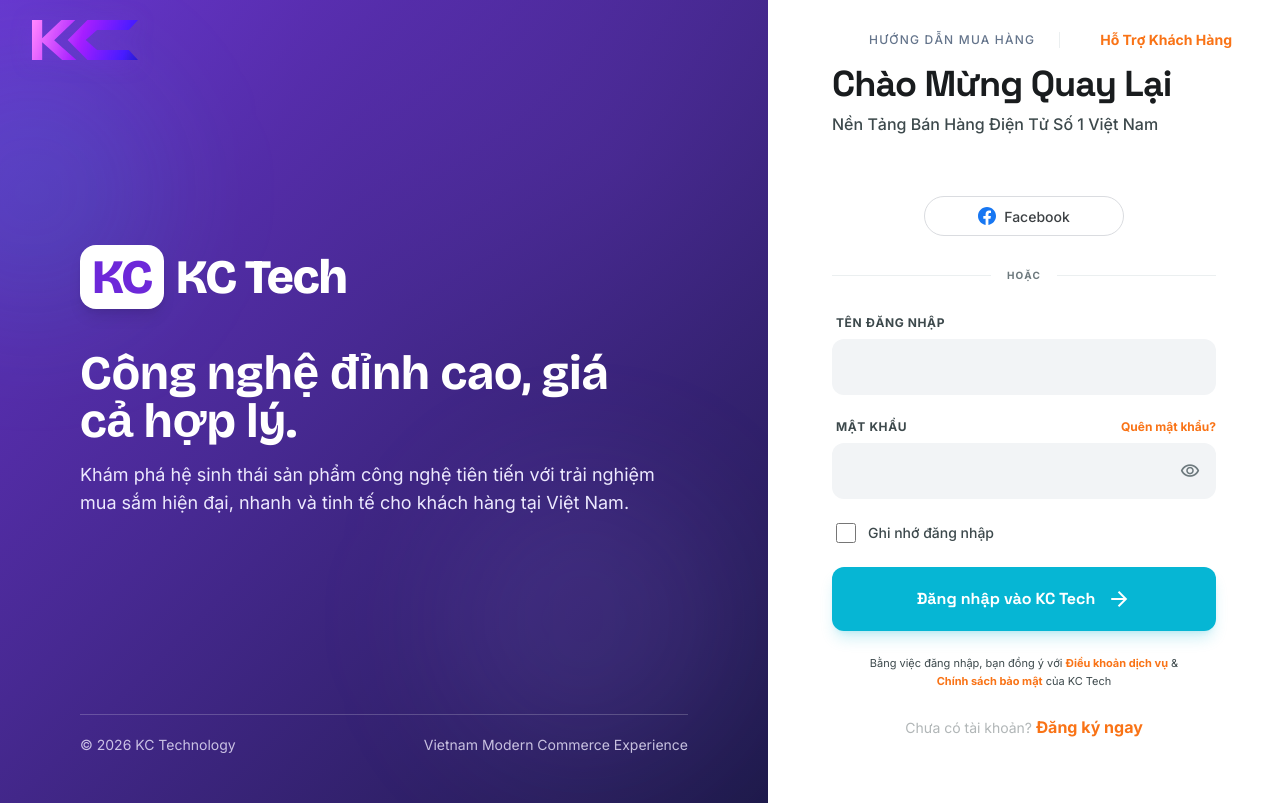
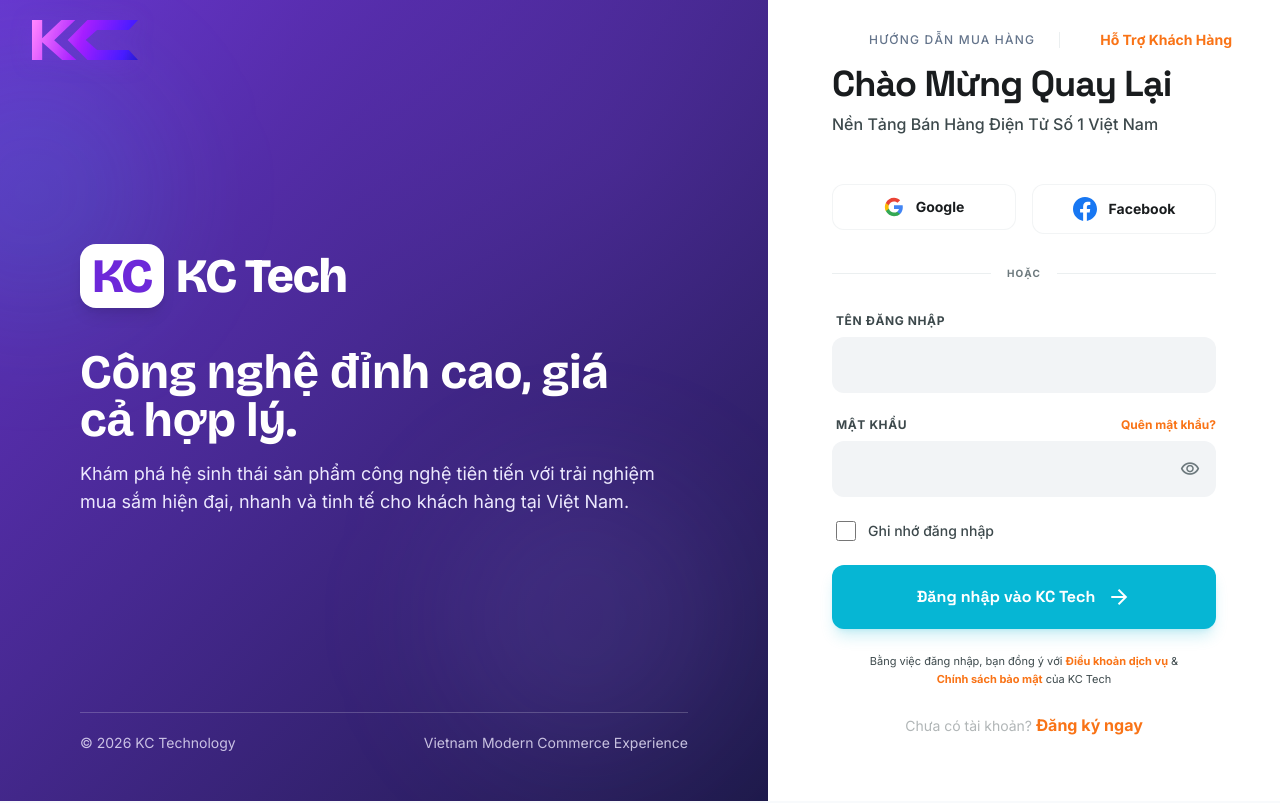
Before and after one commit to HungCode68/ECommerce, a React (Vite) app: page /dang-nhap in a window 1280 px wide. Built offline with nearby package versions, Linux system fonts and the light colour scheme; no server answers.

Commit message:
fix gg login button

```diff
--- a/src/features/auth/GoogleLoginButton.tsx
+++ b/src/features/auth/GoogleLoginButton.tsx
@@ -1,4 +1,4 @@
-import React, { useEffect, useRef } from 'react'
+import { type ReactNode, useEffect } from 'react'
 import { useNavigate } from 'react-router-dom'
 import { useMutation } from '@tanstack/react-query'
 import { toast } from 'sonner'
@@ -12,46 +12,15 @@ const GOOGLE_SCRIPT_ID = 'google-identity-services'
 
 type GoogleLoginButtonProps = {
   className?: string
+  children?: ReactNode
 }
 
-export const GoogleLoginButton = React.memo(function GoogleLoginButton({ className }: GoogleLoginButtonProps) {
+export function GoogleLoginButton({ className, children }: GoogleLoginButtonProps) {
   const navigate = useNavigate()
   const { setAuth } = useAuthStore()
-  const containerRef = useRef<HTMLDivElement>(null)
-  const isRenderedRef = useRef(false)
   const clientId = import.meta.env.VITE_GOOGLE_CLIENT_ID
 
-  const renderGoogleButton = () => {
-    if (!containerRef.current || !window.google?.accounts.id) return
-
-    // Xóa sạch DOM rác nếu có
-    containerRef.current.innerHTML = ''
-
-    // Khởi tạo lại với callback mới
-    window.google.accounts.id.initialize({
-      client_id: clientId as string,
-      callback: (response) => {
-        if (!response.credential) {
-          toast.error('Google không trả về credential hợp lệ')
-          // Nếu Google trả về lỗi, render lại nút để chống liệt
-          renderGoogleButton()
-          return
-        }
-        loginWithGoogle({ credential: response.credential })
-      },
-    })
-
-    window.google.accounts.id.renderButton(containerRef.current, {
-      theme: 'outline',
-      size: 'large',
-      text: 'signin',
-      shape: 'pill',
-      width: 200,
-      logo_alignment: 'left',
-    })
-  }
-
-  const { mutate: loginWithGoogle } = useMutation({
+  const { mutate: loginWithGoogle, isPending } = useMutation({
     mutationFn: authApi.loginWithGoogle,
     onSuccess: (res) => {
       setAuth(res.user, res.access_token, res.refresh_token)
@@ -64,69 +33,60 @@ export const GoogleLoginButton = React.memo(function GoogleLoginButton({ classNa
     },
     onError: (error) => {
       toast.error(getErrorMessage(error, 'Không thể đăng nhập bằng Google'))
-      // QUAN TRỌNG: Google tự động làm "liệt" nút sau 1 lần click thành công (lấy được credential).
-      // Nếu call API lỗi (ví dụ backend sập, user chưa đăng ký...), ta bắt buộc phải vẽ lại nút
-      // để user có thể click lại lần 2 mà không cần F5.
-      renderGoogleButton()
     },
   })
 
   useEffect(() => {
-    if (!clientId || !containerRef.current) return
-
-    const initGoogle = () => {
-      if (isRenderedRef.current) return
-      renderGoogleButton()
-      isRenderedRef.current = true
+    if (!clientId) {
+      return
     }
 
-    if (window.google?.accounts.id) {
-      initGoogle()
-    } else {
-      const existingScript = document.getElementById(GOOGLE_SCRIPT_ID)
-      if (existingScript) {
-        existingScript.addEventListener('load', initGoogle)
-      } else {
+    const loadScript = () => {
+      if (document.getElementById(GOOGLE_SCRIPT_ID)) return
       const script = document.createElement('script')
       script.id = GOOGLE_SCRIPT_ID
       script.src = 'https://accounts.google.com/gsi/client'
       script.async = true
       script.defer = true
-        script.onload = initGoogle
-        script.onerror = () => {
-          console.error('[GOOGLE_LOGIN] Không thể tải Google SDK')
-        }
       document.head.appendChild(script)
     }
+
+    loadScript()
+  }, [clientId])
+
+  const handleGoogleLogin = () => {
+    if (!window.google?.accounts.id || !clientId) return
+
+    window.google.accounts.id.initialize({
+      client_id: clientId,
+      callback: (response) => {
+        if (!response.credential) {
+          toast.error('Google không trả về credential hợp lệ')
+          return
         }
-
-    return () => {
-      isRenderedRef.current = false
-      // Hủy bỏ mọi kết nối/hiển thị của Google SDK trên trang khi component bị gỡ
-      if (window.google?.accounts.id) {
-        ;(window.google.accounts.id as any).cancel()
+        loginWithGoogle({ credential: response.credential })
+      },
+    })
+    window.google.accounts.id.prompt()
   }
-    }
-  }, [clientId])
 
   if (!clientId) {
     return (
-      <div
-        className={cn(
-          'flex items-center justify-center rounded-xl border border-amber-500/30 bg-amber-500/10 px-4 py-3 text-xs uppercase tracking-wider text-amber-200',
+      <div className={cn(
+        'rounded-xl border border-amber-500/30 bg-amber-500/10 px-4 py-3 text-xs uppercase tracking-wider text-amber-200',
         className,
-        )}
-      >
-        Thiếu VITE_GOOGLE_CLIENT_ID
+      )}>
+        Thiếu `VITE_GOOGLE_CLIENT_ID`
       </div>
     )
   }
 
-  // Bọc iframe container trong thẻ cha để cô lập nó khỏi quá trình React DOM diffing
-  // Sử dụng pointer-events-auto và z-index để chống lỗi bị component khác đè
   return (
-    <div className={cn('relative z-50 flex items-center justify-center pointer-events-auto', className)}>
-      <div ref={containerRef} />
+    <div
+      className={cn('cursor-pointer', className, isPending && 'pointer-events-none opacity-70')}
+      onClick={handleGoogleLogin}
+    >
+      {children}
     </div>
   )
-})
+}
--- a/src/pages/Login/LoginPage.tsx
+++ b/src/pages/Login/LoginPage.tsx
@@ -156,14 +156,24 @@ export function LoginPage() {
                 <h1 className="font-headline text-4xl font-bold text-on-surface tracking-tight mb-2">Chào Mừng Quay Lại</h1>
                 <p className="text-on-surface-variant font-medium">Nền Tảng Bán Hàng Điện Tử Số 1 Việt Nam</p>
               </header>
-              <div className="flex flex-wrap justify-center gap-3 mb-8 w-full">
-                <GoogleLoginButton className="w-[200px]" />
-                <FacebookLoginButton className="w-[200px]">
-                  <div className="flex items-center justify-center gap-2 px-3 w-full h-[40px] rounded-full border border-[#dadce0] bg-white hover:bg-gray-50 transition-colors cursor-pointer">
-                    <svg xmlns="http://www.w3.org/2000/svg" width="18" height="18" viewBox="0 0 24 24" fill="#1877F2">
+              <div className="grid grid-cols-2 gap-4 mb-8">
+                <GoogleLoginButton className="rounded-xl">
+                  <div className="flex items-center justify-center gap-3 py-3 px-4 rounded-xl bg-surface-container-lowest border border-outline-variant/20 hover:bg-surface-bright transition-all group">
+                    <svg className="w-5 h-5" viewBox="0 0 24 24">
+                      <path d="M22.56 12.25c0-.78-.07-1.53-.2-2.25H12v4.26h5.92c-.26 1.37-1.04 2.53-2.21 3.31v2.77h3.57c2.08-1.92 3.28-4.74 3.28-8.09z" fill="#4285F4"></path>
+                      <path d="M12 23c2.97 0 5.46-.98 7.28-2.66l-3.57-2.77c-.98.66-2.23 1.06-3.71 1.06-2.86 0-5.29-1.93-6.16-4.53H2.18v2.84C3.99 20.53 7.7 23 12 23z" fill="#34A853"></path>
+                      <path d="M5.84 14.09c-.22-.66-.35-1.36-.35-2.09s.13-1.43.35-2.09V7.07H2.18C1.43 8.55 1 10.22 1 12s.43 3.45 1.18 4.93l2.85-2.22.81-.62z" fill="#FBBC05"></path>
+                      <path d="M12 5.38c1.62 0 3.06.56 4.21 1.64l3.15-3.15C17.45 2.09 14.97 1 12 1 7.7 1 3.99 3.47 2.18 7.07l3.66 2.84c.87-2.6 3.3-4.53 6.16-4.53z" fill="#EA4335"></path>
+                    </svg>
+                    <span className="text-sm font-bold text-on-surface group-hover:text-primary transition-colors">Google</span>
+                  </div>
+                </GoogleLoginButton>
+                <FacebookLoginButton className="rounded-xl">
+                  <div className="flex items-center justify-center gap-3 py-3 px-4 rounded-xl bg-surface-container-lowest border border-outline-variant/20 hover:bg-surface-bright transition-all group">
+                    <svg xmlns="http://www.w3.org/2000/svg" width="24" height="24" viewBox="0 0 24 24" fill="#1877F2">
                       <path d="M24 12.073c0-6.627-5.373-12-12-12s-12 5.373-12 12c0 5.99 4.388 10.954 10.125 11.854v-8.385H7.078v-3.469h3.047V9.43c0-3.007 1.792-4.669 4.533-4.669 1.312 0 2.686.235 2.686.235v2.953H15.83c-1.491 0-1.956.925-1.956 1.874v2.25h3.328l-.532 3.47h-2.796v8.385C19.612 23.027 24 18.062 24 12.073z" />
                     </svg>
-                    <span className="text-[14px] font-medium text-[#3c4043]">Facebook</span>
+                    <span className="text-sm font-bold text-on-surface group-hover:text-primary transition-colors">Facebook</span>
                   </div>
                 </FacebookLoginButton>
               </div>
--- a/src/vite-env.d.ts
+++ b/src/vite-env.d.ts
@@ -35,6 +35,7 @@ interface Window {
           parent: HTMLElement,
           options?: GoogleButtonConfiguration,
         ) => void
+        prompt: () => void
       }
     }
   }
```
Also changed, not shown: 1 other file (tests, documents, lock files or other folders). Lines whose indentation alone changed are shown as unchanged.
